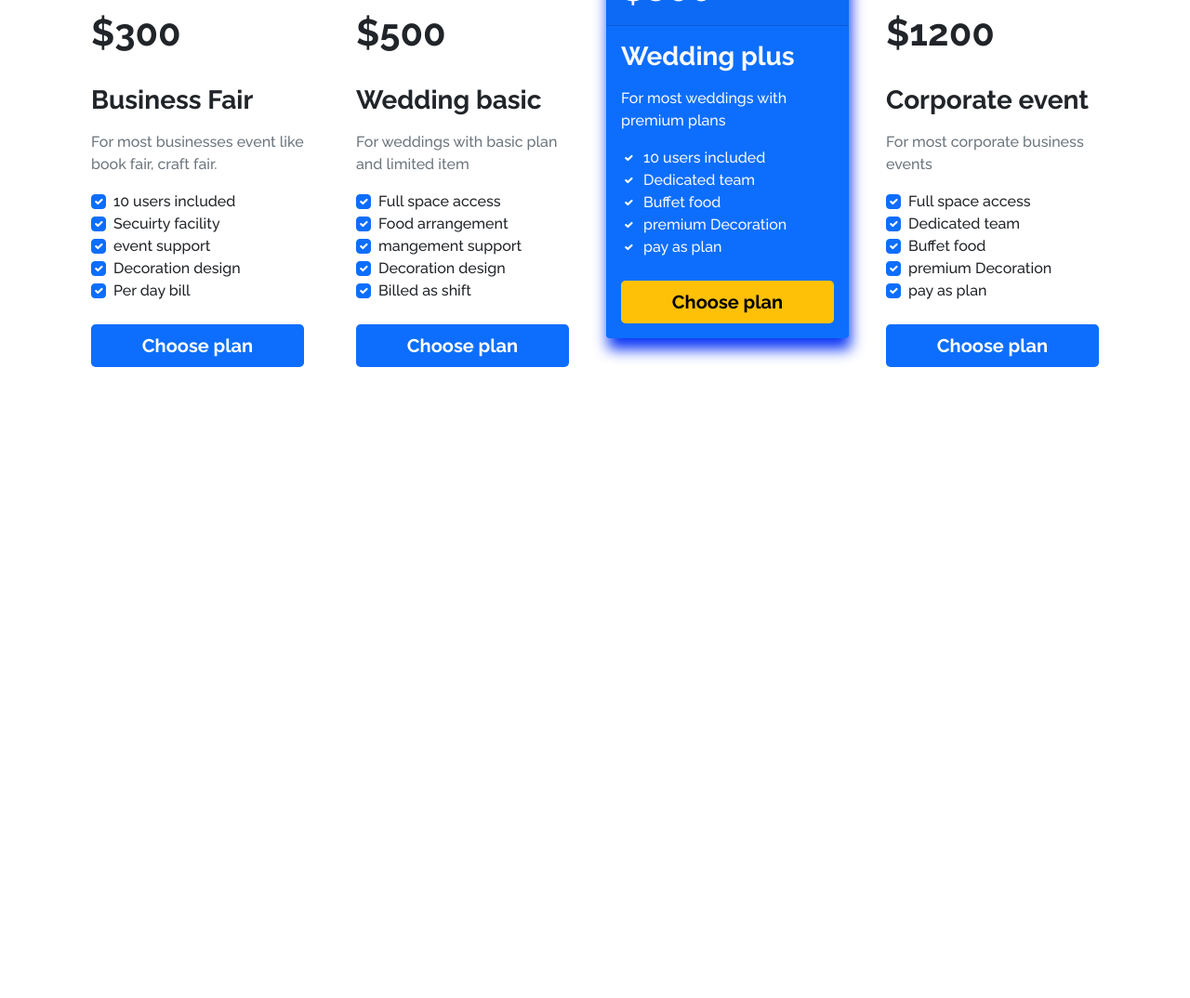
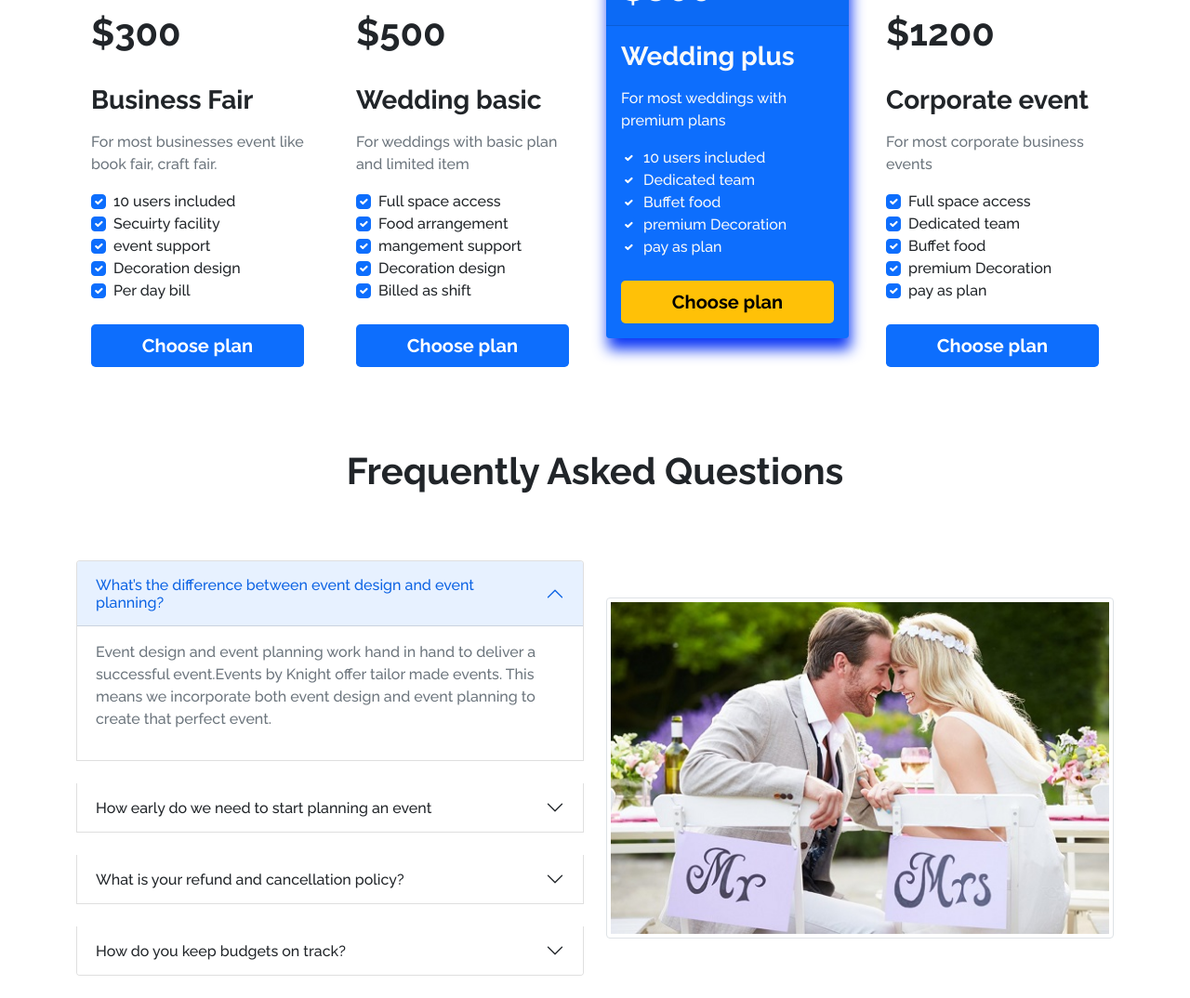
Before and after one commit to elaheerazob/convention-center, a plain HTML site: page index.html in a window 1280 px wide. Shown: the part 794-1868 px from the top of the page at 93% size. Before the commit the page ends 1277 px from the top, so only its background shows below. Drawn offline with nearby package versions, Linux system fonts and the light colour scheme.

Commit message:
Questions section add

```diff
--- a/index.html
+++ b/index.html
@@ -180,7 +180,80 @@
                 </div>
             </div>
         </section>
-
+        <!-- Frequently Asked Questions section -->
+        <section class="container">
+            <h1 class="text-center fw-bold my-5">Frequently Asked Questions</h1>
+           <div class="row">
+            <div class="col-md-6 ">
+                    <div class="accordion " id="accordionPanelsStayOpenExample">
+                    <div class="accordion-item  my-4">
+                      <h2 class="accordion-header" id="panelsStayOpen-headingOne">
+                        <button class="accordion-button" type="button" data-bs-toggle="collapse" data-bs-target="#panelsStayOpen-collapseOne" aria-expanded="true" aria-controls="panelsStayOpen-collapseOne">
+                            What’s the difference between event design and
+                            event planning?
+                        </button>
+                      </h2>
+                      <div id="panelsStayOpen-collapseOne" class="accordion-collapse collapse show" aria-labelledby="panelsStayOpen-headingOne">
+                        <div class="accordion-body">
+                            <p class="text-muted">Event design and event planning work hand in hand to deliver a
+                                successful event.Events by Knight offer tailor made events. This
+                                means we incorporate both event design and event planning to
+                                create that perfect event.</p>
+                        </div>
+                      </div>
+                    </div>
+                    <div class="accordion-item my-4">
+                      <h2 class="accordion-header" id="panelsStayOpen-headingTwo">
+                        <button class="accordion-button collapsed" type="button" data-bs-toggle="collapse" data-bs-target="#panelsStayOpen-collapseTwo" aria-expanded="false" aria-controls="panelsStayOpen-collapseTwo">
+                            How early do we need to start planning an event
+                        </button>
+                      </h2>
+                      <div id="panelsStayOpen-collapseTwo" class="accordion-collapse collapse" aria-labelledby="panelsStayOpen-headingTwo">
+                        <div class="accordion-body">
+                            <p class="text-muted">Event design and event planning work hand in hand to deliver a
+                                successful event.Events by Knight offer tailor made events. This
+                                means we incorporate both event design and event planning to
+                                create that perfect event.</p>
+                        </div>
+                      </div>
+                    </div>
+                    <div class="accordion-item my-4">
+                      <h2 class="accordion-header" id="panelsStayOpen-headingThree">
+                        <button class="accordion-button collapsed" type="button" data-bs-toggle="collapse" data-bs-target="#panelsStayOpen-collapseThree" aria-expanded="false" aria-controls="panelsStayOpen-collapseThree">
+                            What is your refund and cancellation policy?
+                        </button>
+                      </h2>
+                      <div id="panelsStayOpen-collapseThree" class="accordion-collapse collapse" aria-labelledby="panelsStayOpen-headingThree">
+                        <div class="accordion-body">
+                            Event design and event planning work hand in hand to deliver a
+                            successful event.Events by Knight offer tailor made events. This
+                            means we incorporate both event design and event planning to
+                            create that perfect event.</p>
+                        </div>
+                      </div>
+                    </div>
+                    <div class="accordion-item my-4">
+                      <h2 class="accordion-header" id="panelsStayOpen-headingThree">
+                        <button class="accordion-button collapsed" type="button" data-bs-toggle="collapse" data-bs-target="#panelsStayOpen-collapseThree" aria-expanded="false" aria-controls="panelsStayOpen-collapseThree">
+                            How do you keep budgets on track?
+                        </button>
+                      </h2>
+                      <div id="panelsStayOpen-collapseThree" class="accordion-collapse collapse" aria-labelledby="panelsStayOpen-headingThree">
+                        <div class="accordion-body">
+                            Event design and event planning work hand in hand to deliver a
+                            successful event.Events by Knight offer tailor made events. This
+                            means we incorporate both event design and event planning to
+                            create that perfect event.</p>
+                        </div>
+                      </div>
+                    </div>
+                  </div>
+            </div>
+            <div class="col-md-6 d-flex align-items-center ">
+                <img src="image/Frequently Asked Questions.jpg" class="img-thumbnail " alt="">
+            </div>
+           </div>
+        </section>
     </main>
 
     <!-- Bootstrap JavaScript Libraries -->
```
Also changed, not shown: image/Frequently Asked Questions.jpg (added).
